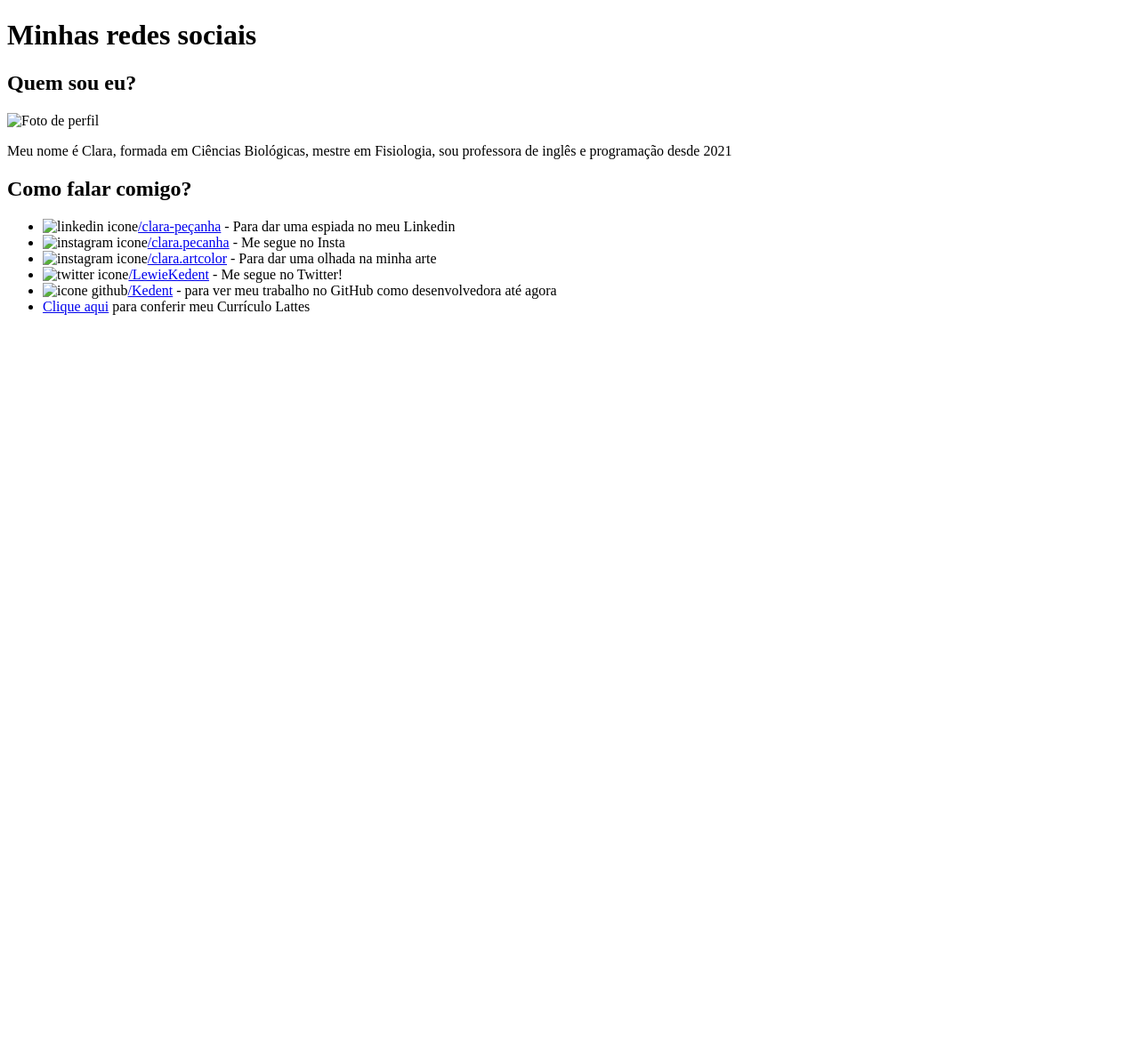
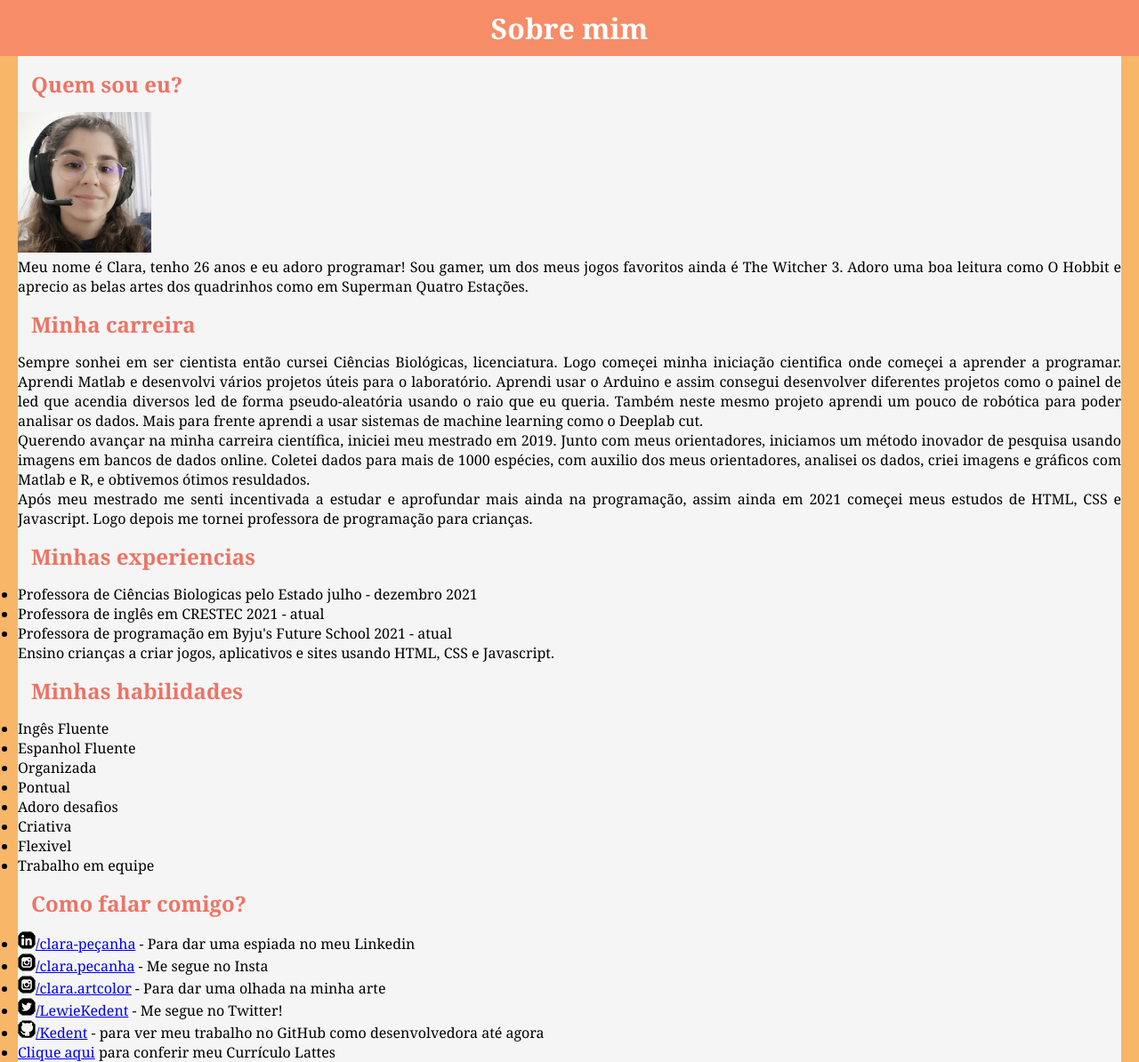
Before and after one commit to ClaraAPS/projeto-android, a plain HTML site: page perfil.html in a window 1280 px wide. Shown: the whole page at 89% size. Before the commit the page ends 800 px from the top, so only its background shows below. Drawn offline with Linux system fonts and the light colour scheme.

Commit message:
atuaização perfil

```diff
--- a/perfil.html
+++ b/perfil.html
@@ -5,21 +5,78 @@
     <meta http-equiv="X-UA-Compatible" content="IE=edge">
     <meta name="viewport" content="width=device-width, initial-scale=1.0">
     <link rel="shortcut icon" href="Firstfear-Whistlepuff-Html.ico" type="image/x-icon">
-    <title>Desafio 005</title>
+    <link rel="stylesheet" href="style02.css">
+    <title>Contato</title>
 </head>
+
+
+
 <body>
-    <h1>Minhas redes sociais</h1>
-    <h2>Quem sou eu?</h2>
-    <img src="perfil150.jpeg" alt="Foto de perfil">
-    <p>Meu nome é Clara, formada em Ciências Biológicas, mestre em Fisiologia, sou professora de inglês e programação desde 2021</p>
-    <h2>Como falar comigo?</h2>
-    <ul>
-        <li><img src="icone-linkedin.png" alt="linkedin icone"><a href="https://www.linkedin.com/in/clara-pe%C3%A7anha-703593201/" target="_blank">/clara-peçanha</a> - Para dar uma espiada no meu Linkedin</li>
-        <li><img src="icone-instagram.png" alt="instagram icone"><a href="https://www.instagram.com/clara.pecanha/" target="_blank">/clara.pecanha</a> - Me segue no Insta</li>
-        <li><img src="icone-instagram.png" alt="instagram icone"><a href="https://www.instagram.com/clara.artcolor/" target="_blank">/clara.artcolor</a> - Para dar uma olhada na minha arte</li>
-        <li><img src="icone-twitter.png" alt="twitter icone"><a href="https://twitter.com/LewieKedent" target="_blank">/LewieKedent</a> - Me segue no Twitter!</li>
-        <li><img src="icone-github.png" alt="icone github"><a href="https://github.com/Kedent">/Kedent</a> - para ver meu trabalho no GitHub como desenvolvedora até agora</li>
-        <li><a href="http://lattes.cnpq.br/4030702714210995">Clique aqui</a> para conferir meu Currículo Lattes</li>
-    </ul>
+
+    <header>
+        <h1>Sobre mim</h1>
+    </header>
+
+    <main>
+        <article>
+            <h2>Quem sou eu?</h2>
+            <img src="imagens/perfil150.jpeg" alt="Foto de perfil">
+            <p>Meu nome é Clara, tenho 26 anos e eu adoro programar! Sou gamer, um dos meus jogos favoritos ainda é The Witcher 3. Adoro uma boa leitura como O Hobbit e aprecio as belas artes dos quadrinhos como em Superman Quatro Estações.</p>
+
+            <h2>Minha carreira</h2>
+            <p>Sempre sonhei em ser cientista então cursei Ciências Biológicas, licenciatura. Logo começei minha iniciação cientifica onde começei a aprender a programar. Aprendi Matlab e desenvolvi vários projetos úteis para o laboratório. Aprendi usar o Arduino e assim consegui desenvolver diferentes projetos como o painel de led que acendia diversos led de forma pseudo-aleatória usando o raio que eu queria. Também neste mesmo projeto aprendi um pouco de robótica para poder analisar os dados. Mais para frente aprendi a usar sistemas de machine learning como o Deeplab cut.</p>
+
+            <p>Querendo avançar na minha carreira científica, iniciei meu mestrado em 2019. Junto com meus orientadores, iniciamos um método inovador de pesquisa usando imagens em bancos de dados online. Coletei dados para mais de 1000 espécies, com auxilio dos meus orientadores, analisei os dados, criei imagens e gráficos com Matlab e R, e obtivemos ótimos resuldados.</p>
+
+            <p>Após meu mestrado me senti incentivada a estudar e aprofundar mais ainda na programação, assim ainda em 2021 começei meus estudos de HTML, CSS e Javascript. Logo depois me tornei professora de programação para crianças.</p>
+
+            <h2>Minhas experiencias</h2>
+
+                <ul>
+                    <li>
+                        Professora de Ciências Biologicas pelo Estado julho - dezembro 2021
+                    </li>
+                    <li>
+                        Professora de inglês em CRESTEC 2021 - atual
+                    </li>
+                    <li>
+                        Professora de programação em Byju's Future School 2021 - atual <br>
+                        Ensino crianças a criar jogos, aplicativos e sites usando HTML, CSS e Javascript.
+                    </li>
+                </ul>
+
+            <h2>Minhas habilidades</h2>
+
+            <ul>
+                <li>Ingês Fluente</li>
+                <li>Espanhol Fluente</li>
+                <li>Organizada</li>
+                <li>Pontual</li>
+                <li>Adoro desafios</li>
+                <li>Criativa</li>
+                <li>Flexivel</li>
+                <li>Trabalho em equipe</li>
+
+            </ul>
+
+            <aside>
+                <h2>Como falar comigo?</h2>
+                <ul>
+                    <li><img src="imagens/icone-linkedin.png" alt="linkedin icone"><a href="https://www.linkedin.com/in/clara-pe%C3%A7anha-703593201/" target="_blank">/clara-peçanha</a> - Para dar uma espiada no meu Linkedin</li>
+                    <li><img src="imagens/icone-instagram.png" alt="instagram icone"><a href="https://www.instagram.com/clara.pecanha/" target="_blank">/clara.pecanha</a> - Me segue no Insta</li>
+                    <li><img src="imagens/icone-instagram.png" alt="instagram icone"><a href="https://www.instagram.com/clara.artcolor/" target="_blank">/clara.artcolor</a> - Para dar uma olhada na minha arte</li>
+                    <li><img src="imagens/icone-twitter.png" alt="twitter icone"><a href="https://twitter.com/LewieKedent" target="_blank">/LewieKedent</a> - Me segue no Twitter!</li>
+                    <li><img src="imagens/icone-github.png" alt="icone github"><a href="https://github.com/Kedent">/Kedent</a> - para ver meu trabalho no GitHub como desenvolvedora até agora</li>
+                    <li><a href="http://lattes.cnpq.br/4030702714210995">Clique aqui</a> para conferir meu Currículo Lattes</li>
+                </ul>
+            </aside>
+        </article>
+    </main>
+
+<footer>
+
+</footer>
+
+
 </body>
 </html>
--- /dev/null
+++ b/style02.css
@@ -0,0 +1,45 @@
+@charset "UTF-8";
+
+:root {
+    --cor0: #EDBE64;
+    --cor1: #F7B668;
+    --cor2: #E09869;
+    --cor3: #F78C68;
+    --cor4: #ED7364;
+}
+
+*{
+    margin: 0px;
+    padding: 0px;
+}
+
+header {
+    background-color: var(--cor3);
+    padding: 10px;
+}
+
+h1 {
+    text-align: center;
+    color: white;
+}
+
+body {
+    background-color: var(--cor1);
+    text-align: justify;
+    font-family: Cambria, Cochin, Georgia, Times, 'Times New Roman', serif;
+
+}
+
+article {
+    background-color: whitesmoke;
+    margin: 0px 20px 0px 20px;
+}
+
+h2 {
+    padding: 15px;
+    color: var(--cor4);
+}
+
+img {
+
+}
```
Also changed, not shown: index.html (+1 -1 lines), imagens/perfil150.jpeg (added).
